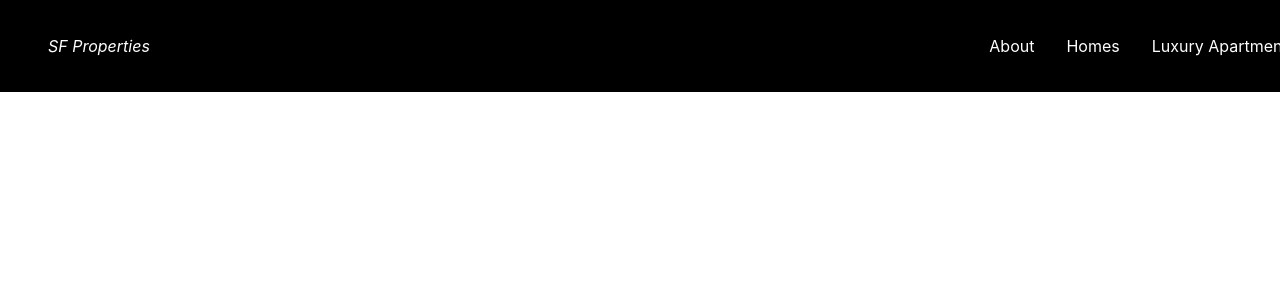
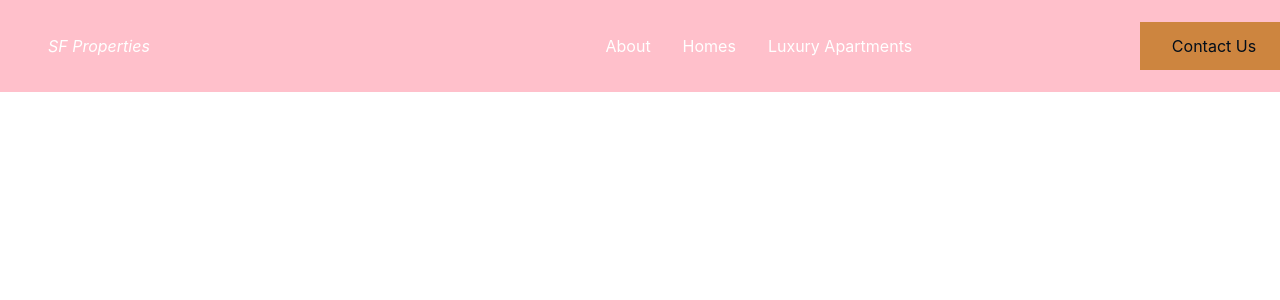
Before and after one commit to bevonbrye/SF-properties, a React (Create React App) app in the folder sf-properties/: page / in a window 1280 px wide. Shown: the top 300 px of the page. Built offline with nearby package versions, Linux system fonts and the light colour scheme.

Commit message:
update button styles

```diff
--- a/sf-properties/src/components/Button.js
+++ b/sf-properties/src/components/Button.js
@@ -0,0 +1,20 @@
+import styled from 'styled-components';
+import { Link } from 'react-router-dom';
+
+export const Button = styled(Link)`
+    background: ${({ primary }) => (primary ? '#000d1a': '#cd853f'
+
+    )};
+    white-space: nowrap;
+    outline: none;
+    border:none;
+    max-width: 200px;
+    min-width: 100px;
+    text-decoration: none;
+    transition: 0.3s;
+    display:flex;
+    justify-content: center;
+    align-items: center;
+    padding: ${({ big } ) => (big ? '16px 40px' : '14px 24px')};
+    color:${({ primary }) => (primary ? 'whate' : '#000d1a')}
+`
--- a/sf-properties/src/components/Navbar.js
+++ b/sf-properties/src/components/Navbar.js
@@ -2,6 +2,7 @@ import React from 'react';
 import styled, {css} from 'styled-components/macro';
 import  {Link} from 'react-router-dom';
 import { menuData } from '../data/MenuData'
+import  { Button } from './Button'
 
 
 //----------Style One:
@@ -13,7 +14,7 @@ const Nav = styled.nav`
     z-index: 100;
     position: fixed;
     width: 100%;
-    background:black;
+    background:pink;
 `
 //----------Style Two:
 
@@ -53,6 +54,14 @@ const Logo = styled(Link)`
     font-style:italic;
 `
 
+//----------Style Six:
+
+const NavBtn = styled.div`
+    display: flex;
+    align-items: center;
+    margin-right: 24px;
+`
+
 const Navbar = () => {
     return (
         <Nav>
@@ -68,7 +77,9 @@ const Navbar = () => {
                 </NavMenuLinks>
             ))}
         </NavMenu>
-
+            <NavBtn>
+                <Button to={'/contacts'}>Contact Us</Button>
+            </NavBtn>
         </Nav>
     )
 }
```
